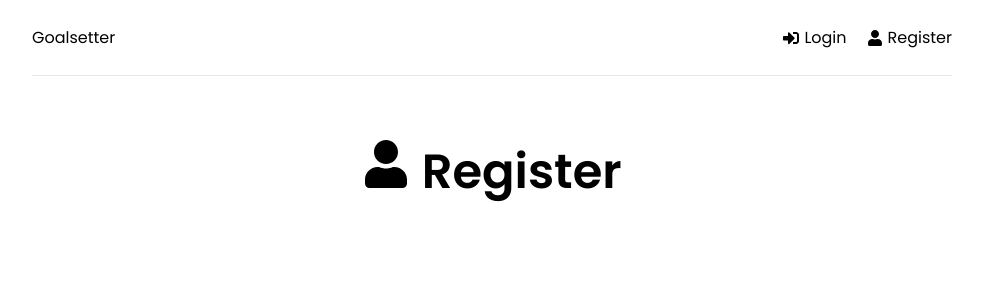
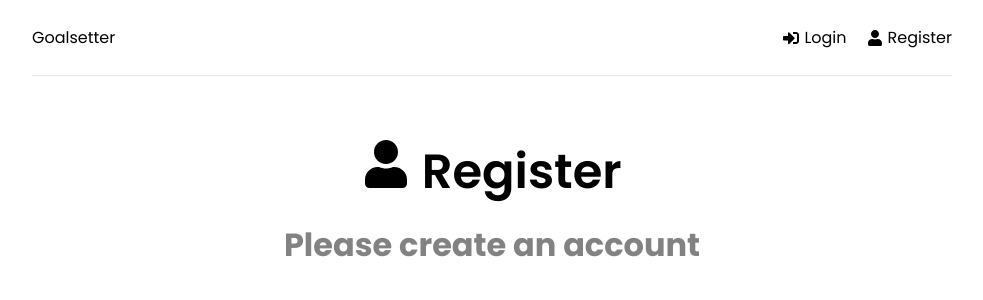
Before and after one commit to BrianNW/projects-mernstack-goalsapp, a React (Create React App) app in the folder frontend/: page /register in a window 1280 px wide. Shown: the top 300 px of the page, without its empty margins (148-1131 px from the left). Built offline with nearby package versions, Linux system fonts and the light colour scheme.

Commit message:
Add paragraph sentence

```diff
--- a/frontend/src/pages/Register.jsx
+++ b/frontend/src/pages/Register.jsx
@@ -19,6 +19,7 @@ function Register() {
       <h1>
         <FaUser /> Register
       </h1>
+      <p>Please create an account</p>
        </section>
   )
 }
```
